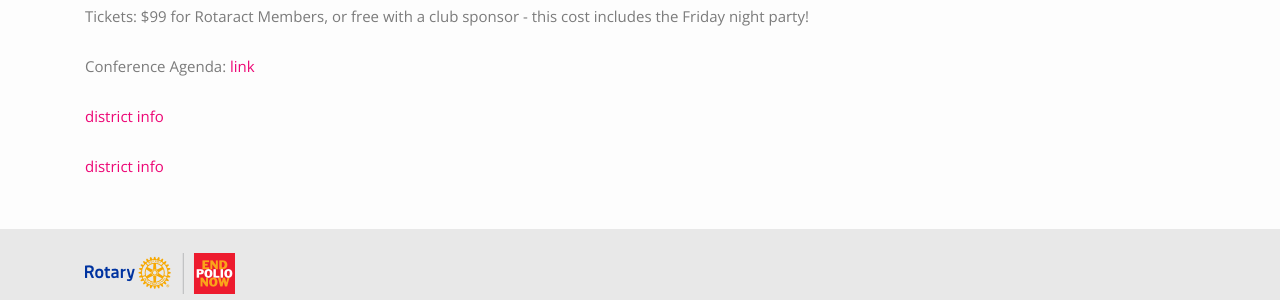
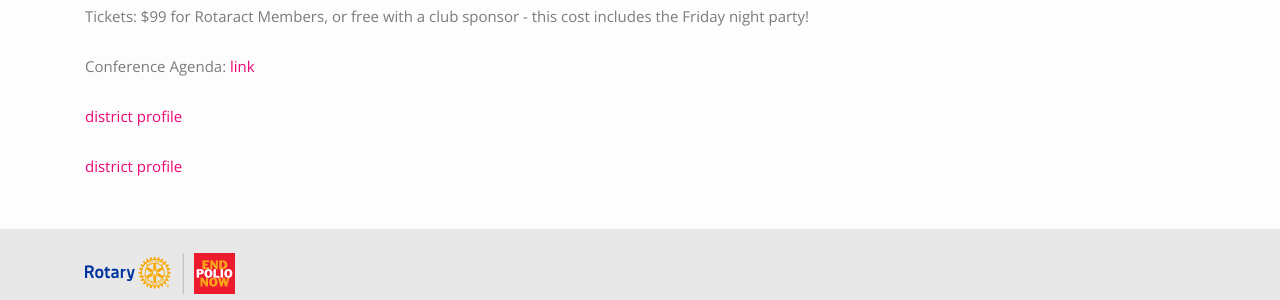
Before and after one commit to rotaract5040/rotaract5040.github.io, a Jekyll site: the page built from events.md, in a window 1280 px wide. Shown: the part 1599-1899 px from the top of the page. Built offline with Jekyll 4.4.1, drawn with Linux system fonts in a browser that asks for light colours; nearby versions of some CDN libraries; Markdown is read by kramdown in place of the engine named in the settings.

Commit message:
Update events.md

```diff
--- a/events.md
+++ b/events.md
@@ -41,6 +41,6 @@ Tickets: $99 for Rotaract Members, or free with a club sponsor - this cost inclu
 
 Conference Agenda: [link](https://clubrunner.blob.core.windows.net/00000050003/en-ca/files/page/2023-district-conference/click-here-download-the-2023-rotary-district/5040_DistConf_AgendaDRAFT_18Feb23.docx.pdf)
 
-[district info](/assets/images/district conference info.jpg)
+[district profile](/assets/images/district conference info.png)
 
-[district info](/assets/images/ticket cost.jpg)
+[district profile](/assets/images/ticket cost.png)
```
